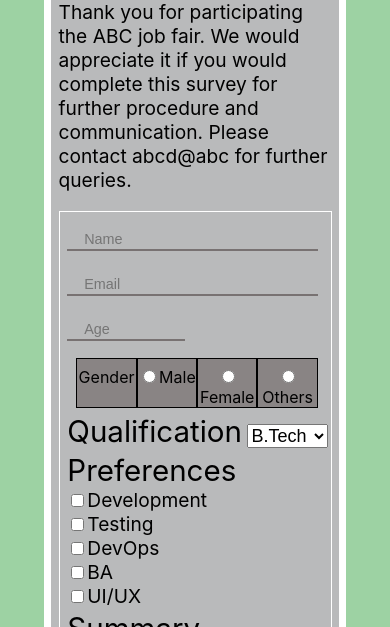
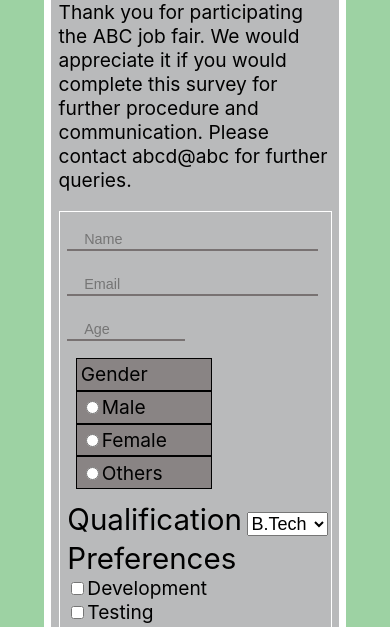
Before and after one commit to varghese-francis18/survey-form, a plain HTML site: page index.html in a window 390 px wide. Shown: the part 183-810 px from the top of the page. Drawn offline with Linux system fonts and the light colour scheme.

Commit message:
Add files via upload

```diff
--- a/style.css
+++ b/style.css
@@ -235,7 +235,8 @@ button {
         margin: 1.5vh;
         margin-left: 2vh;
         margin-top: 1vh;
-        grid-template-columns: 25% 25% 25% 25%;
+        width: 50%;
+        grid-template-columns: 100%;
 
     }
 
@@ -270,11 +271,13 @@ button {
     .gender {
         border: 1px black solid;
         background-color: rgb(137, 132, 132);
+        font-size: larger;
+        text-align: start;
+        padding: 0.4vh;
 
-        font-size: medium;
-        text-align: center;
-        padding-top: 1vh;
-
+    }
+    .qual{
+        margin-top: 12vh;
     }
 
     #number{
```
